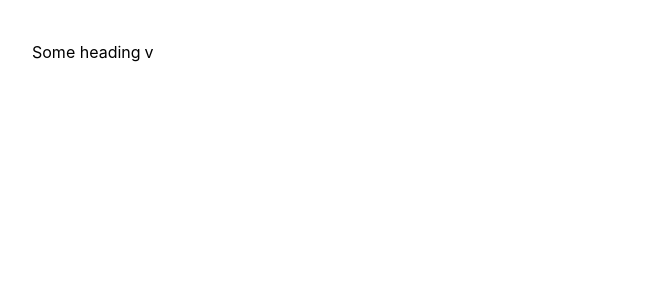
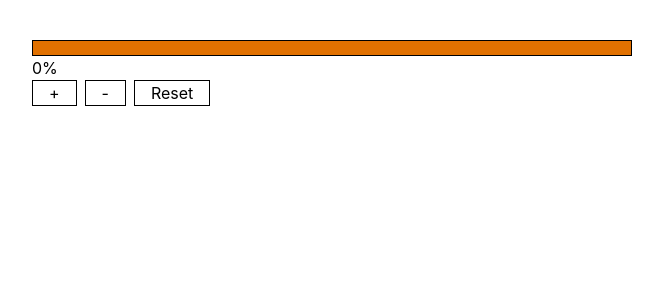
Before and after one commit to Mansiverma30/frontend-machine-coding, a React (Vite) app in the folder small-components/: page / in a window 1280 px wide. Shown: the top 300 px of the page, without its empty margins (8-671 px from the left). Built offline with nearby package versions, Linux system fonts and the light colour scheme.

Commit message:
Progress bar (WIP) 80% done

```diff
--- a/small-components/src/App.jsx
+++ b/small-components/src/App.jsx
@@ -1,10 +1,9 @@
-import React from "react";
-import Accordion from "./Accordion/Accordion";
+import ProgressBar from "./ProgressBar/ProgressBar";
 
 const App = () => {
   return (
-    <div>
-      <Accordion />
+    <div className="h-screen w-screen">
+      <ProgressBar />
     </div>
   );
 };
--- /dev/null
+++ b/small-components/src/ProgressBar/ProgressBar.jsx
@@ -0,0 +1,37 @@
+import React, { useState } from "react";
+
+const ProgressBar = () => {
+  const [progress, setProgress] = useState(0);
+
+  const increase = () => {
+    setProgress(progress + 25);
+  };
+
+  const decrease = () => {
+    setProgress(progress - 25);
+  };
+
+  const reset = () => {
+    setProgress(0);
+  };
+  return (
+    <div className="p-10 h-screen w-screen">
+      <div className="border h-4 w-1/2 bg-amber-600"></div>
+
+      <h1>{progress}%</h1>
+      <div className="flex gap-2">
+        <button className="border px-4 cursor-pointer" onClick={increase}>
+          +
+        </button>
+        <button className="border px-4 cursor-pointer" onClick={decrease}>
+          -
+        </button>
+        <button className="border px-4 cursor-pointer" onClick={reset}>
+          Reset
+        </button>
+      </div>
+    </div>
+  );
+};
+
+export default ProgressBar;
```
Also changed, not shown: small-components/src/ProgressBar/Readme.md (added), 1 other file (tests, documents, lock files or other folders).
